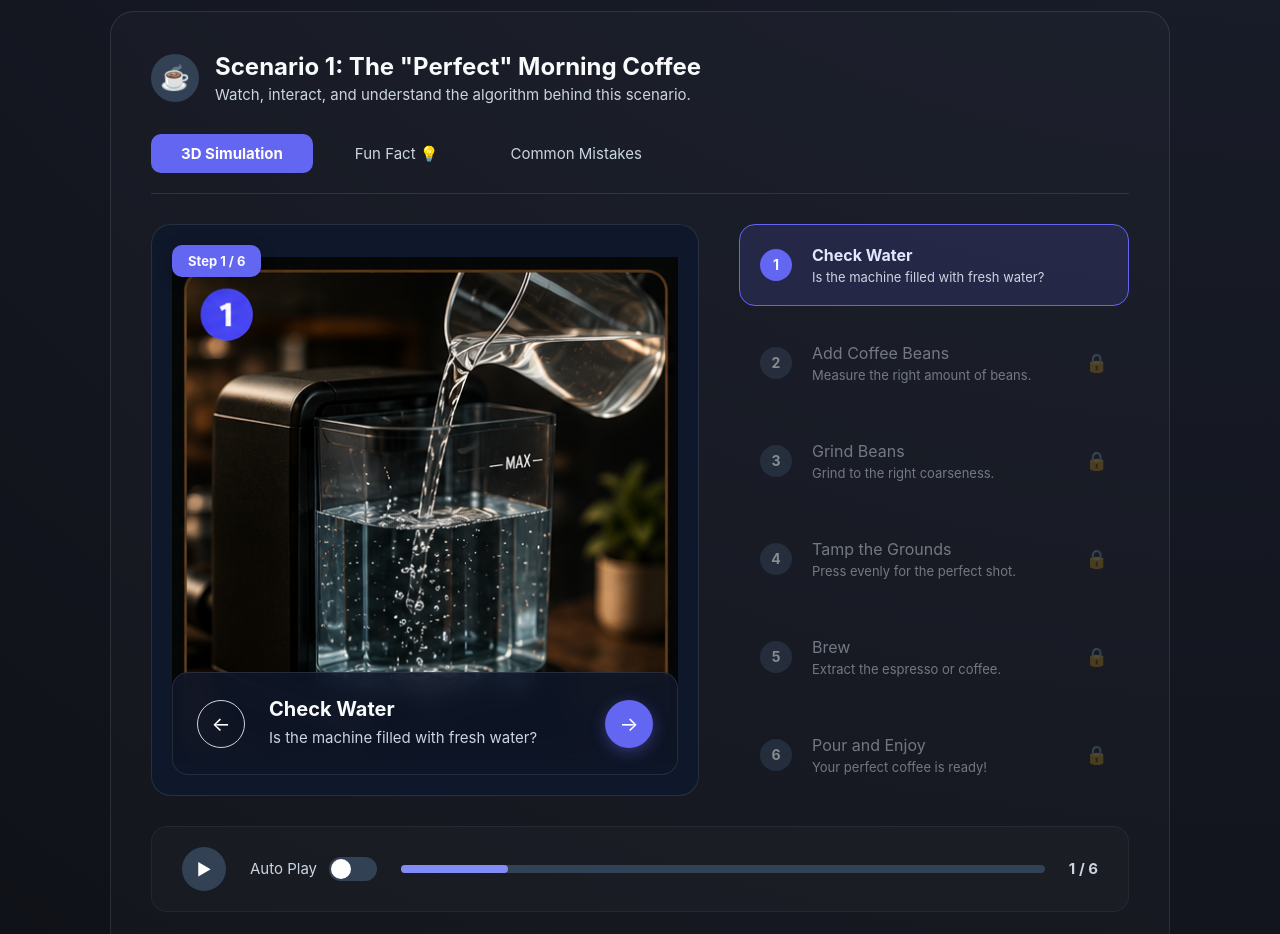
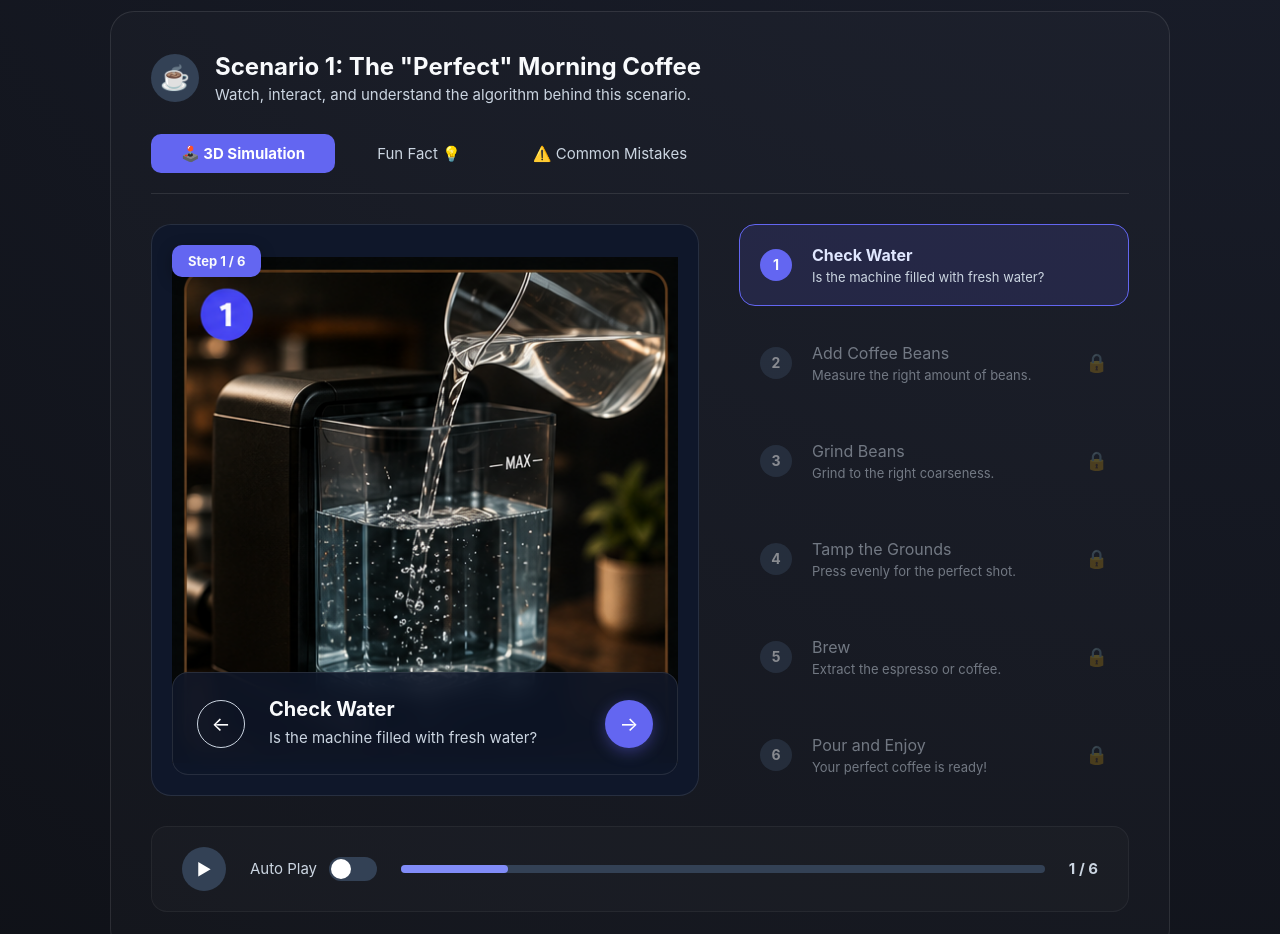
Before and after one commit to SPP-2005/AlgoThink1, a Next.js app: page /course/module-2 in a window 1280 px wide. Shown: the part 980-1914 px from the top of the page. Built offline with nearby package versions, Linux system fonts and the light colour scheme.

Commit message:
feat: add interactive Module 2 page with daily life algorithmic scenarios

```diff
--- a/app/course/module-2/page.js
+++ b/app/course/module-2/page.js
@@ -4,7 +4,7 @@ import Link from 'next/link';
 
 export default function Module2() {
     const [activeScenario, setActiveScenario] = useState(1);
-    const [activeTab, setActiveTab] = useState('3D Simulation');
+    const [activeTab, setActiveTab] = useState('🕹️ 3D Simulation');
     const [currentStep, setCurrentStep] = useState(1);
     const [autoPlay, setAutoPlay] = useState(false);
 
@@ -199,7 +199,7 @@ export default function Module2() {
 
                 {/* Tabs */}
                 <div style={{ display: 'flex', gap: '12px', borderBottom: '1px solid rgba(255,255,255,0.1)', paddingBottom: '20px', marginBottom: '30px' }}>
-                    {['3D Simulation', 'Fun Fact 💡', 'Common Mistakes'].map(tab => (
+                    {['🕹️ 3D Simulation', 'Fun Fact 💡', '⚠️ Common Mistakes'].map(tab => (
                         <button
                             key={tab}
                             onClick={() => setActiveTab(tab)}
@@ -221,7 +221,7 @@ export default function Module2() {
                 </div>
 
                 {/* Tab Content - 3D Simulation */}
-                {activeTab === '3D Simulation' && (
+                {activeTab === '🕹️ 3D Simulation' && (
                     <>
                         <div style={{ display: 'flex', gap: '40px', marginBottom: '30px' }}>
                             {/* Left: Image Viewer */}
@@ -324,7 +324,7 @@ export default function Module2() {
                 )}
 
                 {/* Tab Content - Common Mistakes */}
-                {activeTab === 'Common Mistakes' && (
+                {activeTab === '⚠️ Common Mistakes' && (
                     <div style={{ padding: '20px 0' }}>
                         <div style={{ background: 'rgba(239, 68, 68, 0.05)', border: '1px solid rgba(239, 68, 68, 0.2)', borderRadius: '20px', padding: '30px', marginBottom: '40px' }}>
                             <h3 style={{ color: '#f87171', fontSize: '20px', fontWeight: 'bold', marginBottom: '10px' }}>What happens when the algorithm fails?</h3>
```
